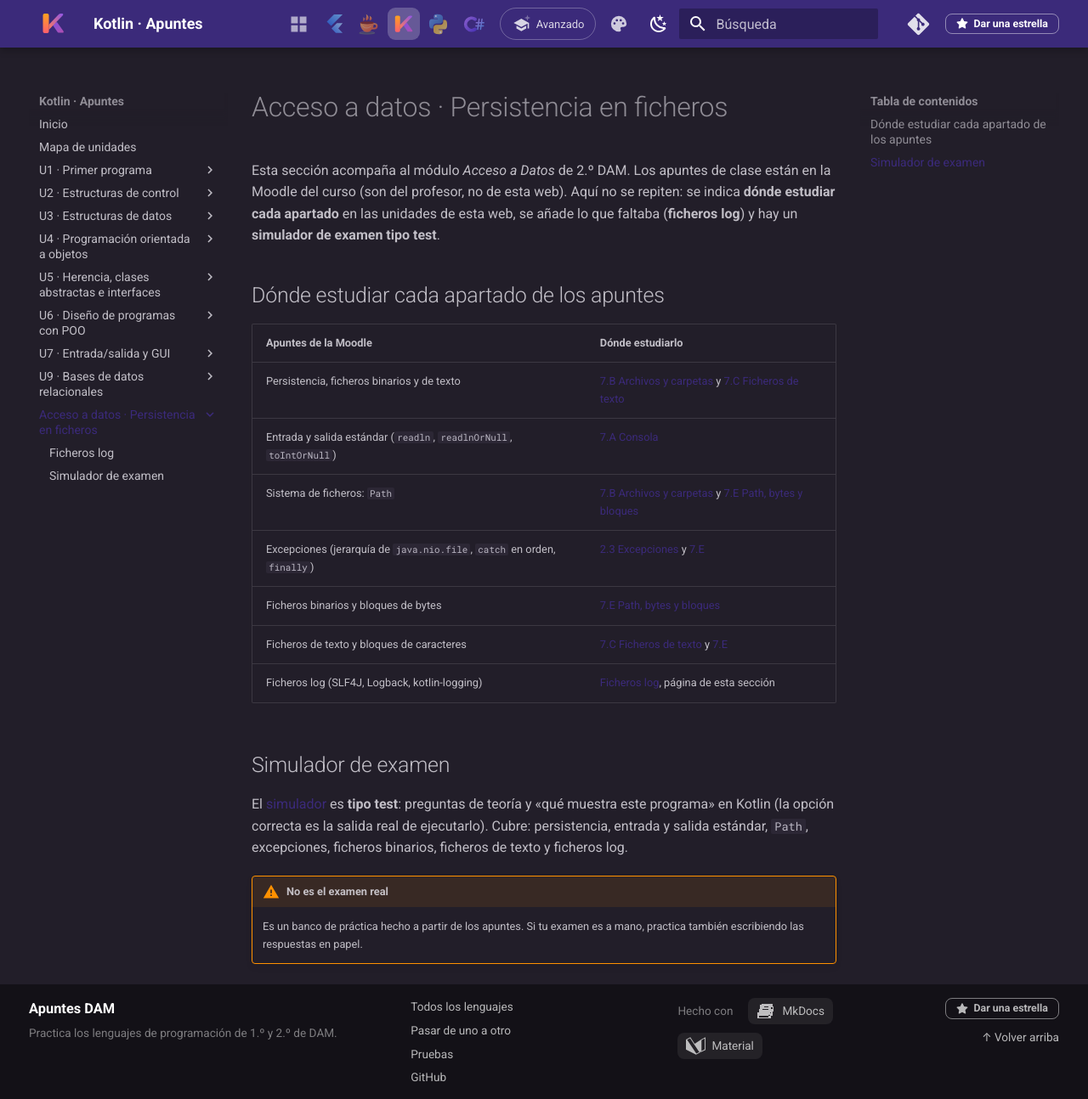
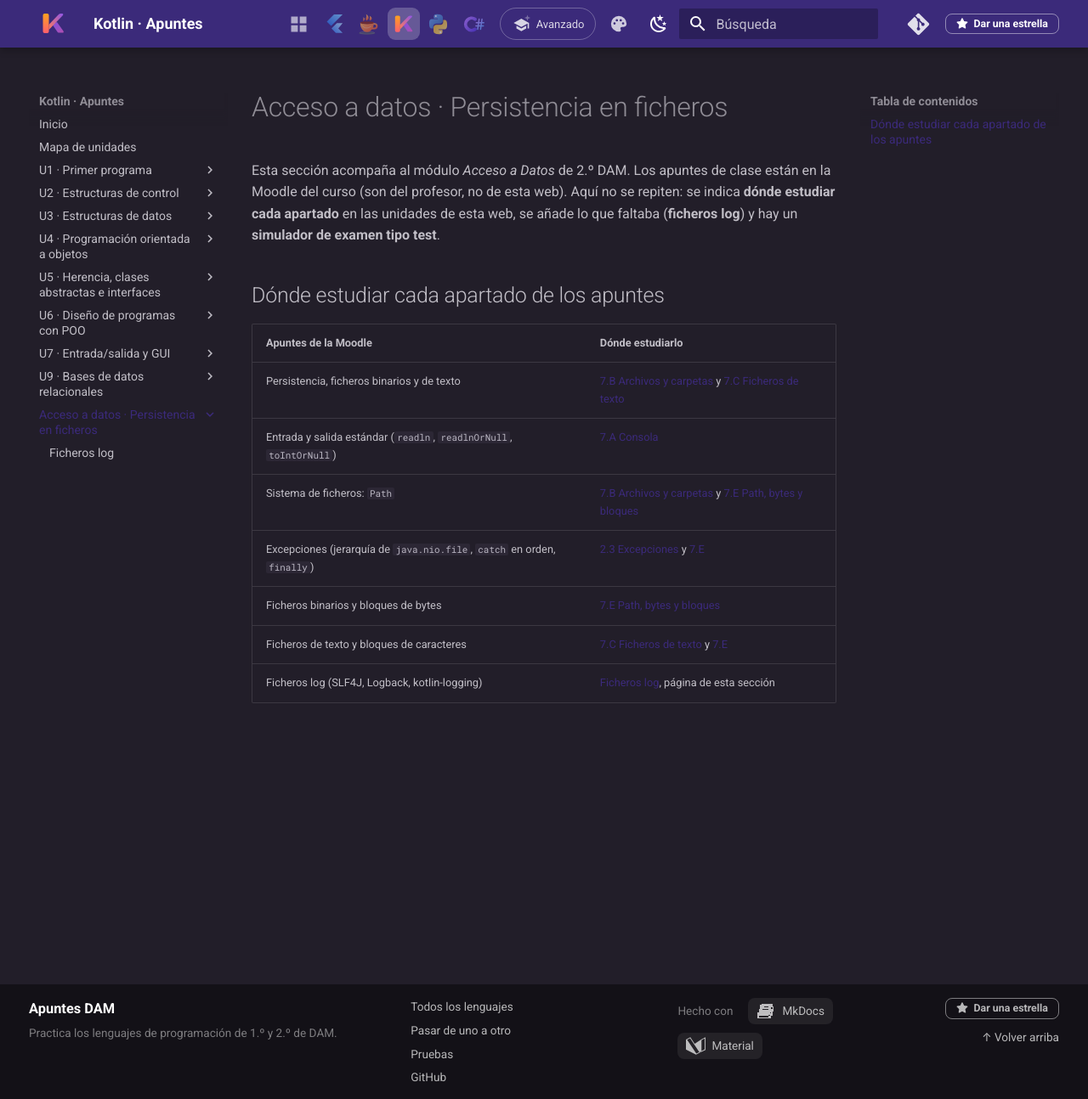
Before and after one commit to apuntes-dam/kotlin-apuntes, an MkDocs documentation site: the page built from docs/ada/index.md, in a window 1280 px wide and 1294 px high. Shown: the whole window at 85% size. Built offline with MkDocs 1.6.1 and Material for MkDocs 9.7.7, drawn with Linux system fonts in a browser that asks for light colours; comment, search, counter and statistics services are not loaded.

Commit message:
Exámenes de práctica ocultos: fuera del menú y del buscador, sin enlaces desde las unidades y marcados noindex (siguen en su dirección para quien tenga el enlace)
Co-Authored-By: Claude Sonnet 5.5 <noreply@anthropic.com>

```diff
--- a/docs/ada/index.md
+++ b/docs/ada/index.md
@@ -13,10 +13,3 @@ Esta sección acompaña al módulo *Acceso a Datos* de 2.º DAM. Los apuntes de
 | Ficheros binarios y bloques de bytes | [7.E Path, bytes y bloques](../u07/t-path.md) |
 | Ficheros de texto y bloques de caracteres | [7.C Ficheros de texto](../u07/t-texto.md) y [7.E](../u07/t-path.md) |
 | Ficheros log (SLF4J, Logback, kotlin-logging) | [Ficheros log](logs.md), página de esta sección |
-
-## Simulador de examen
-
-El [simulador](simulador.md) es **tipo test**: preguntas de teoría y «qué muestra este programa» en Kotlin (la opción correcta es la salida real de ejecutarlo). Cubre: persistencia, entrada y salida estándar, `Path`, excepciones, ficheros binarios, ficheros de texto y ficheros log.
-
-!!! warning "No es el examen real"
-    Es un banco de práctica hecho a partir de los apuntes. Si tu examen es a mano, practica también escribiendo las respuestas en papel.
--- a/mkdocs.yml
+++ b/mkdocs.yml
@@ -167,4 +167,3 @@ nav:
   - "Acceso a datos · Persistencia en ficheros":
       - ada/index.md
       - "Ficheros log": ada/logs.md
-      - "Simulador de examen": ada/simulador.md
--- a/overrides/main.html
+++ b/overrides/main.html
@@ -1,5 +1,6 @@
 {% extends "base.html" %}
 {% block extrahead %}
   {{ super() }}
-  <script src="{{ 'assets/lenguajes.js?v=4de3ec39' | url }}"></script>
+{% if page and page.meta and page.meta.noindex %}  <meta name="robots" content="noindex, nofollow">
+{% endif %}  <script src="{{ 'assets/lenguajes.js?v=4de3ec39' | url }}"></script>
 {% endblock %}
```
Also changed, not shown: docs/ada/simulador.md (+6 -0 lines).
